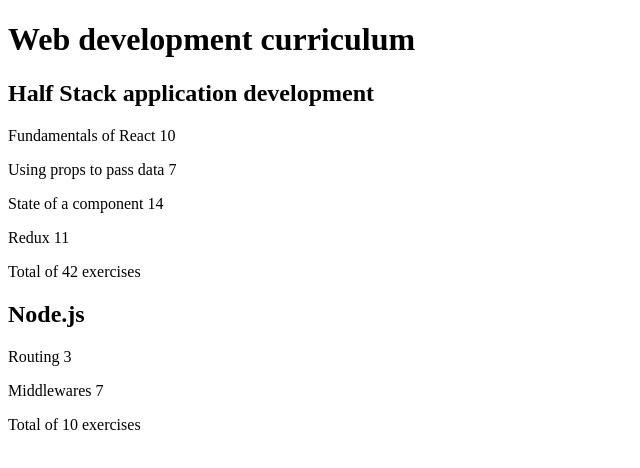
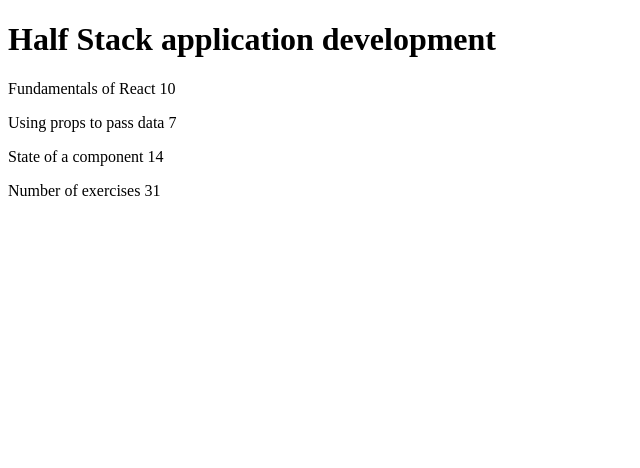
Before and after one commit to dyyyni/fso-2022-palautukset, a React (Create React App) app in the folder osa-1/kurssitiedot/: page / in a window 1280 px wide. Shown: the top 468 px of the page, without its empty margins (0-640 px from the left). Built offline with nearby package versions, Linux system fonts and the light colour scheme.

Commit message:
Pieni moka versiohistoriassa. Reverttasin osa-1/kurssitiedot osan 1 loppuvaiheeseen ja työnnän ne nyt uudestaan. Versiohistoria on aika ruma :D

```diff
--- a/osa-1/kurssitiedot/src/App.js
+++ b/osa-1/kurssitiedot/src/App.js
@@ -1,86 +1,77 @@
 const Header = (props) => {
   return (
     <>
-      <h2>{props.course.name}</h2>
+      <h1>{props.course.name}</h1>
     </>
   );
 };
 
-const Course = ({ course }) => {
-  const initialValue = 0;
-  const exercises = course.parts
-    .map((part) => part.exercises)
-    .reduce(
-      (prevValue, currentValue) => prevValue + currentValue,
-      initialValue
+const Content = (props) => {
+  return (
+    <>
+      <Part
+        content={props.parts[0].name}
+        exercises={props.parts[0].exercises}
+      />
+      <Part
+        content={props.parts[1].name}
+        exercises={props.parts[1].exercises}
+      />
+      <Part
+        content={props.parts[2].name}
+        exercises={props.parts[2].exercises}
+      />
+    </>
   );
+};
+
+const Total = (props) => {
   return (
-    <div>
-      <Header course={course} />
-      {course.parts.map((part) => (
-        <p key={part.id}>
-          {part.name} {part.exercises}
+    <>
+      <p>
+        Number of exercises{' '}
+        {props.parts[0].exercises +
+          props.parts[1].exercises +
+          props.parts[2].exercises}
       </p>
-      ))}
-      <p>Total of {exercises} exercises</p>
-    </div>
+    </>
+  );
+};
+
+const Part = (props) => {
+  return (
+    <>
+      <p>
+        {props.content} {props.exercises}
+      </p>
+    </>
   );
 };
 
 const App = () => {
-  const courses = [
-    {
+  const course = {
     name: 'Half Stack application development',
-      id: 1,
     parts: [
       {
         name: 'Fundamentals of React',
         exercises: 10,
-          id: 1,
       },
       {
         name: 'Using props to pass data',
         exercises: 7,
-          id: 2,
       },
       {
         name: 'State of a component',
         exercises: 14,
-          id: 3,
-        },
-        {
-          name: 'Redux',
-          exercises: 11,
-          id: 4,
       },
     ],
-    },
-    {
-      name: 'Node.js',
-      id: 2,
-      parts: [
-        {
-          name: 'Routing',
-          exercises: 3,
-          id: 1,
-        },
-        {
-          name: 'Middlewares',
-          exercises: 7,
-          id: 2,
-        },
-      ],
-    },
-  ];
+  };
 
   return (
     <div>
-      <h1>Web development curriculum</h1>
-      {courses.map((course) => (
-        <div key={course.id}>
-          <Course course={course} />
-        </div>
-      ))}
+      <Header course={course} />
+      <Content parts={course.parts} />
+      <Total parts={course.parts} />
     </div>
   );
 };
```
Also changed, not shown: osa-1/kurssitiedot/src/components/Course.js (deleted, +0 -30 lines). Lines whose indentation alone changed are shown as unchanged.
